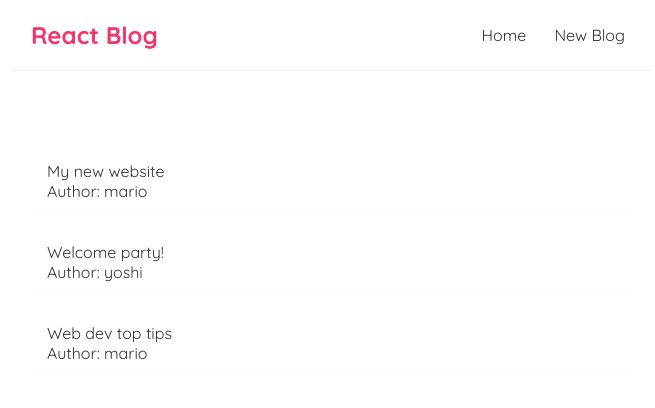
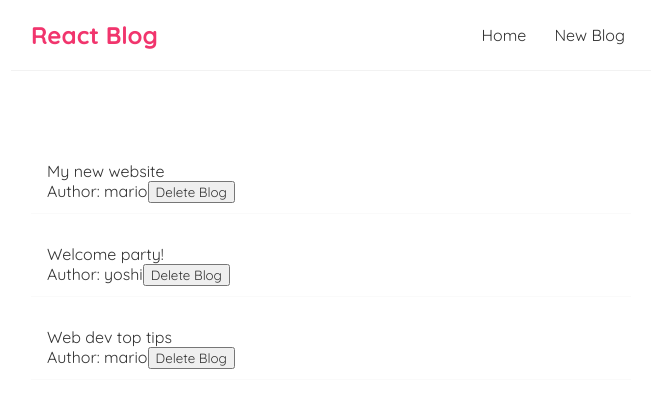
Before and after one commit to Learningstuff98/react-blog, a React (Create React App) app: page / in a window 1280 px wide. Shown: the top 408 px of the page, without its empty margins (309-964 px from the left). Built offline with nearby package versions, Linux system fonts and the light colour scheme.

Commit message:
Blogs can be deleted

```diff
--- a/src/BlogList.js
+++ b/src/BlogList.js
@@ -6,6 +6,9 @@ function BlogList(props) {
           {blog.title}
         </div>
         Author: {blog.author}
+        <button onClick={() => props.handleDelete(blog.id)}>
+          Delete Blog
+        </button>
       </div>
     })}
   </div>
--- a/src/Home.js
+++ b/src/Home.js
@@ -8,9 +8,17 @@ function Home() {
     { title: 'Web dev top tips', body: 'lorem ipsum...', author: 'mario', id: 3 }
   ]);
 
+  const handleDelete = (blogId) => {
+    const newBlogs = blogs.filter(blog =>
+      blog.id !== blogId
+    );
+    setBlogs(newBlogs);
+  };
+
   return <div className="home">
     <BlogList
       blogs={blogs}
+      handleDelete={handleDelete}
     />
   </div>
 }
```
